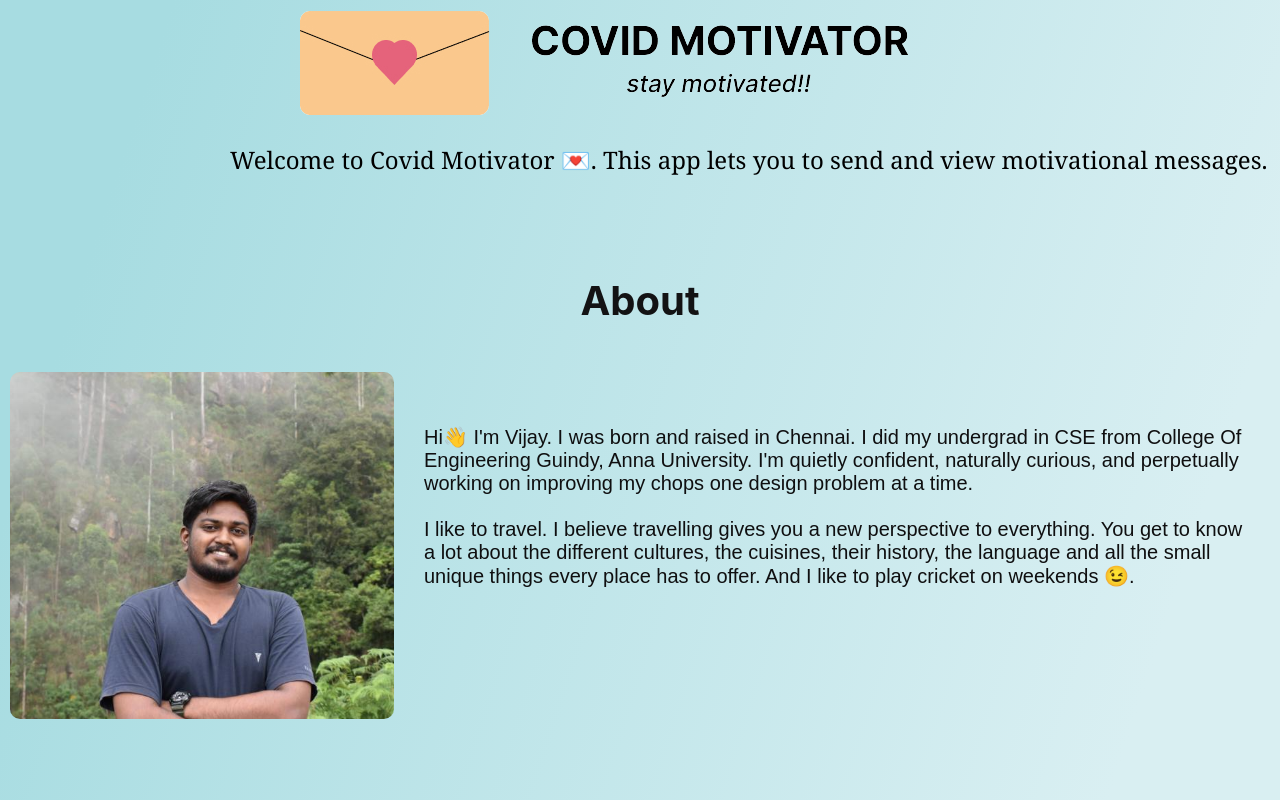
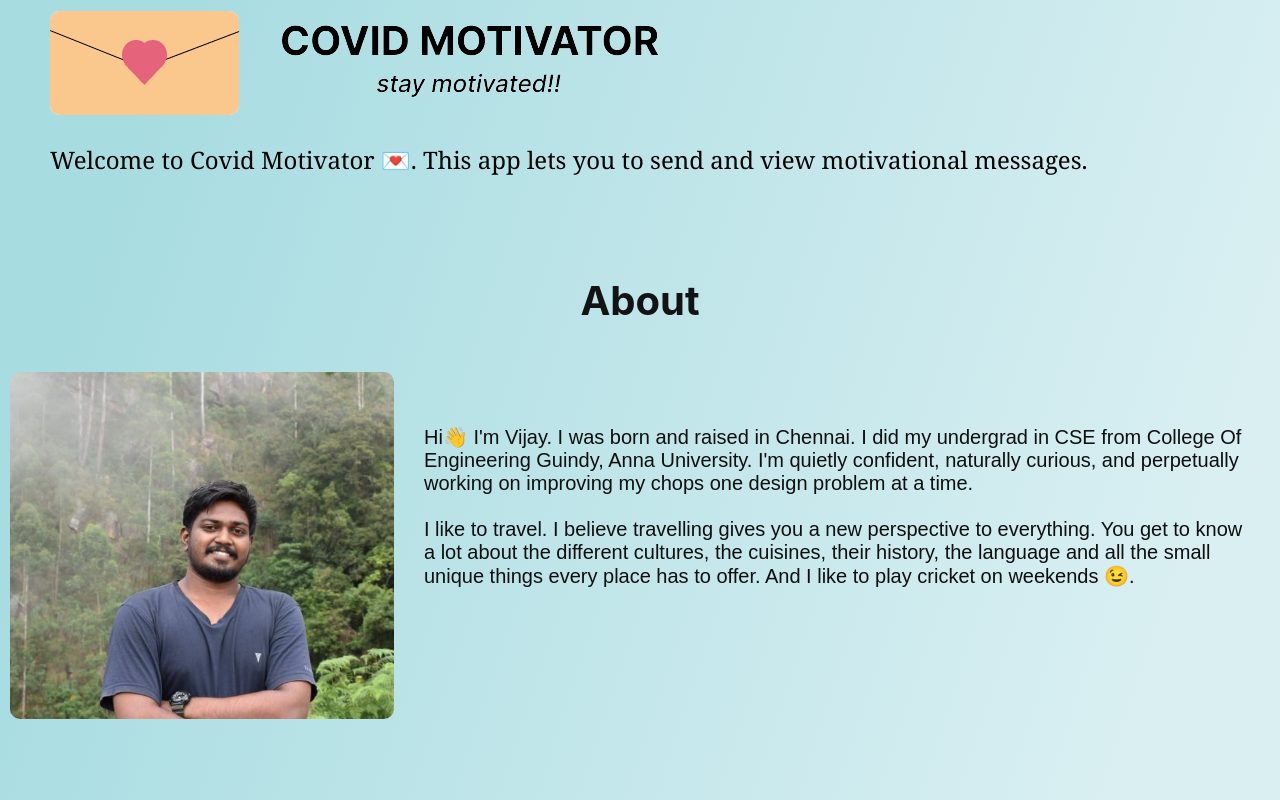
Before and after one commit to VIJ4YKUMAR/covid-motivator-frontend, a React (Create React App) app: page /About in a window 1280 px wide. Shown: the top 800 px of the page. Built offline with nearby package versions, Linux system fonts and the light colour scheme.

Commit message:
fixed button overlapping

```diff
--- a/public/index.html
+++ b/public/index.html
@@ -4,7 +4,7 @@
 <head>
   <meta charset="utf-8" />
   <!--<link rel="icon" href="https://corporate.dukehealth.org/sites/default/files/api/images/aspect:1.51-width:360-position:center/2021-08/GettyImages-1151837266_web.jpg" />-->
-  <meta name="viewport" content="width=device-width, maximum-scale=1.5" />
+  <meta name="viewport" content="width=device-width, initial-scale=1.5" />
   <meta name="theme-color" content="#000000" />
   <meta name="description" content="Web site created using create-react-app" />
   <link rel="apple-touch-icon"
--- a/src/ShowMessages/ShowMessages.css
+++ b/src/ShowMessages/ShowMessages.css
@@ -11,7 +11,7 @@
 
 .post-button {
     position: relative;
-    left: 240px;
+    left: 1400px;
     top: -175px;
     display:inline-block;
     padding: 10px 15px;
@@ -87,5 +87,5 @@
   width: 220px;
   background-color: rgb(241, 230, 190);
   border-radius: 7px;
-  margin-left: 530px;
+  margin-left: 800px;
 }
--- a/src/ShowMessages/ShowMessages.jsx
+++ b/src/ShowMessages/ShowMessages.jsx
@@ -40,9 +40,9 @@ class ShowMessages extends React.Component<any, any>{
       <PostButton />
       </div>
     return <div>
-      <div className="msg_count">
+      {/* <div className="msg_count">
       <p>total messages: {number}</p>
-      </div>
+      </div> */}
       <PostButton />
       <ul className="flipcardlayout" >{
         messages.map((info) => {
@@ -63,6 +63,9 @@ class ShowMessages extends React.Component<any, any>{
           </FlippingCard>
         })
       }</ul>
+      <div className="msg_count">
+      <p>total messages: {number}</p>
+      </div>
     </div>
   }
 }
--- a/src/index.css
+++ b/src/index.css
@@ -13,17 +13,19 @@ code {
     monospace;
 }
 
-.logo{
+header{
+  display: flex;
+  align-items: center;
   border-radius: 10px;
   margin-top: 10px;
-  padding-left: 300px;
+  padding-left: 50px;
   padding-right: 0px;
 }
 
 .define{
   margin-top: 10px;
   font-size: x-large;
-  padding-left: 230px;
+  padding-left: 50px;
   font-family: Cambria, Cochin, Georgia, Times, 'Times New Roman', serif;
 }
 
--- a/src/index.js
+++ b/src/index.js
@@ -16,13 +16,17 @@ root.render(
 
 
   <BrowserRouter>
+    <header>
     <div>
     <img className="logo" src="/images/logo.png" id="logo" alt="logo.jpg"/>
+    </div>
+    </header>
     <div className="define">
       <p>Welcome to Covid Motivator <span role="img" aria-label="welcome">💌</span>. This app lets you to send and view motivational messages.</p>
     </div>
       {/* A <Switch> looks through its children <Route>s and
       renders the first one that matches the current URL. */}
+    <div>
       <Routes>
         <Route path="/post_messages" element={<App />} />
         <Route path="/" element={<ShowMessages />} />
```
